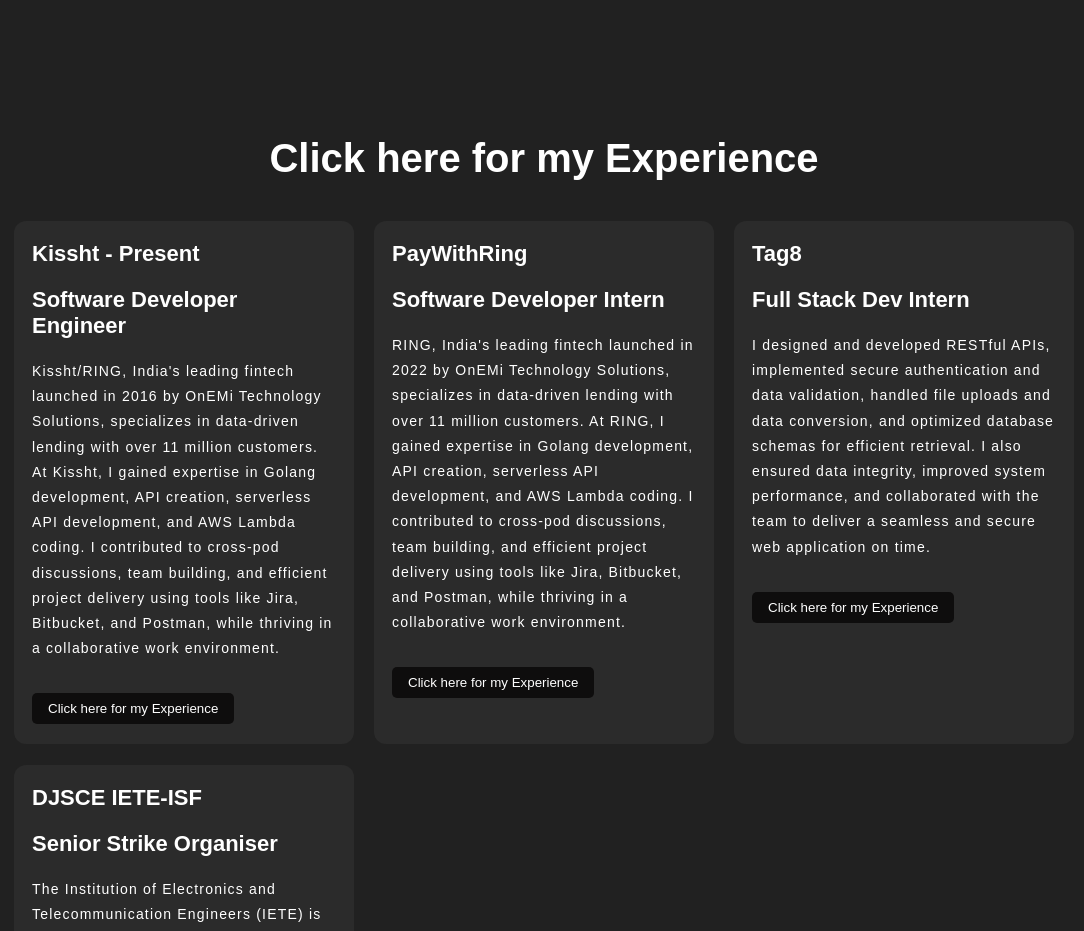
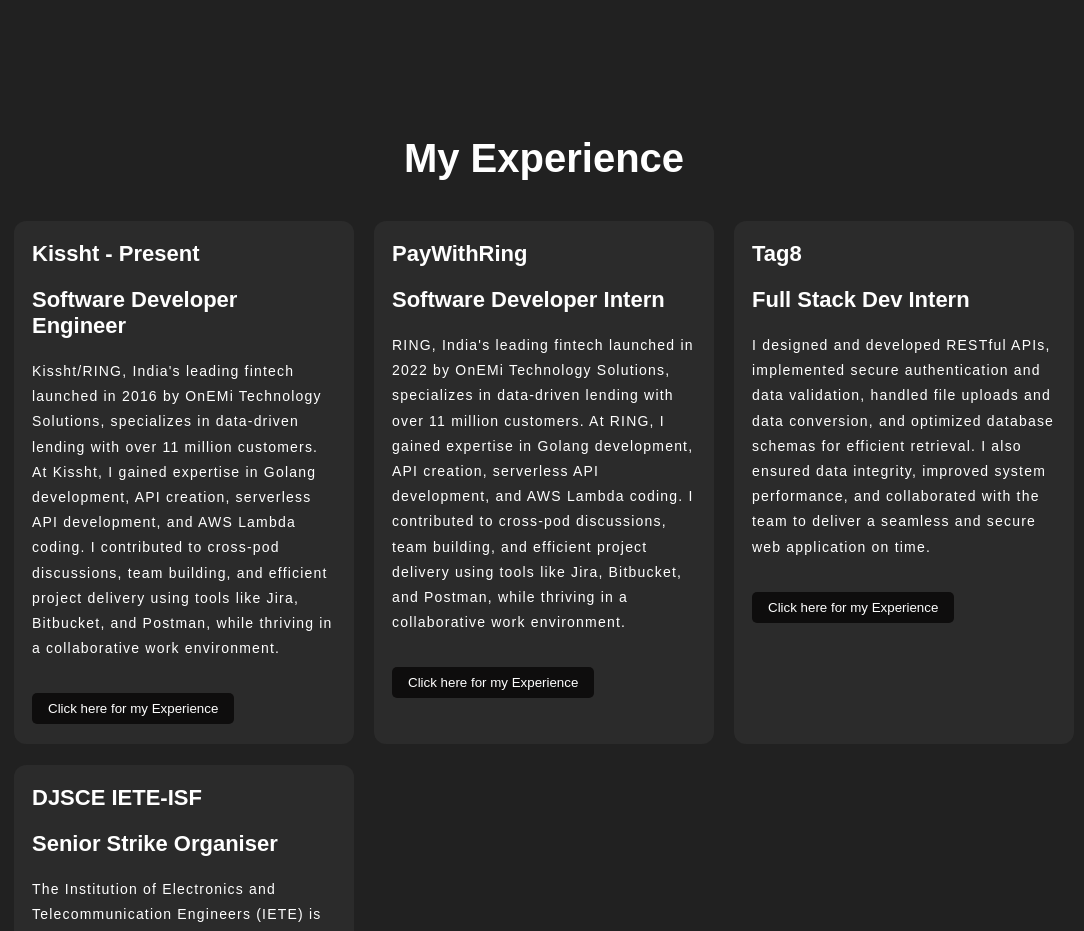
Before and after one commit to pranavsaraf/Portfolio, a React (Create React App) app: page / in a window 1280 px wide. Shown: the part 1380-2311 px from the top of the page, without its empty margins (96-1180 px from the left). Built offline with nearby package versions, Linux system fonts and the light colour scheme.

Commit message:
code refactor

```diff
--- a/src/components/Experience/Experience.tsx
+++ b/src/components/Experience/Experience.tsx
@@ -114,7 +114,7 @@
 
   return (
     <Container id="experience">
-      <h2>Click here for my Experience</h2>
+      <h2>My Experience</h2>
       <div className="experiences">
         <ScrollAnimation animateIn="flipInX">
           <div className="project">
```
